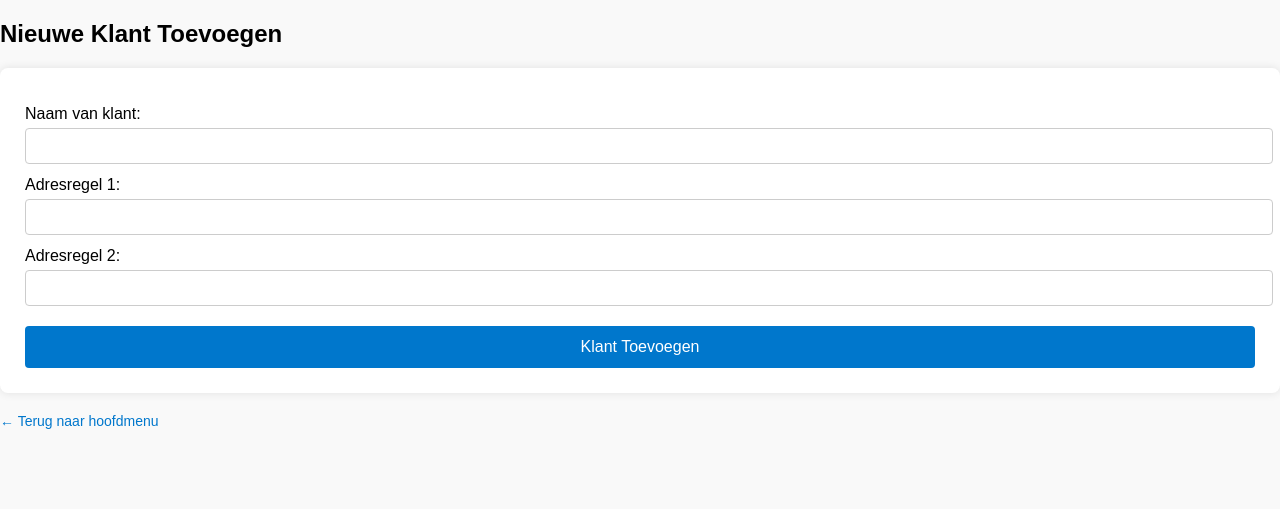
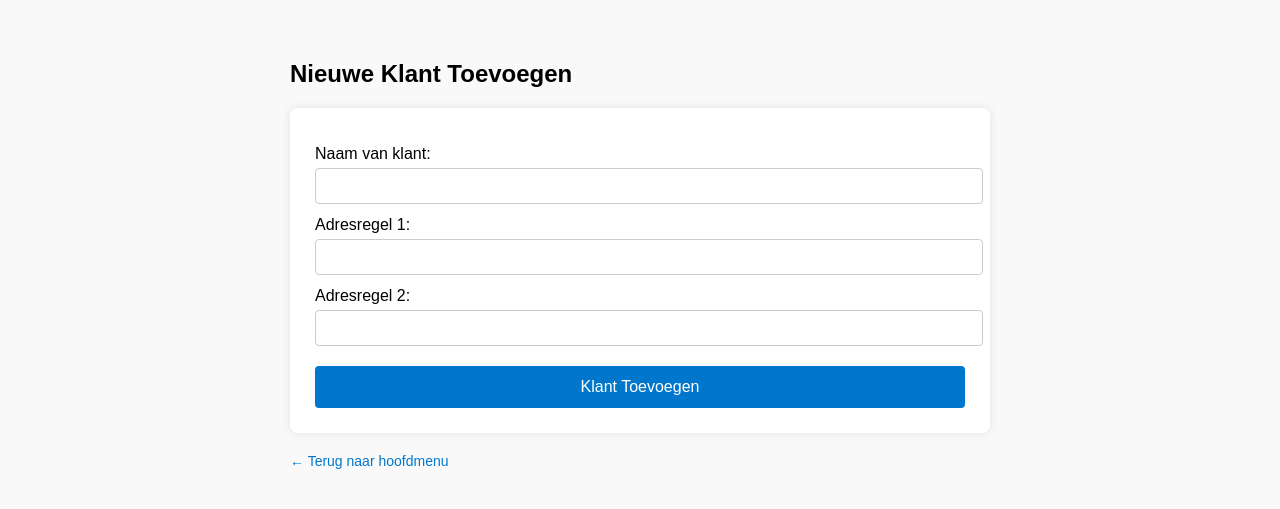
Before and after one commit to NXi99/opto-invoice-app, a Flask app: page /add-customer in a window 1280 px wide. Shown: the top 509 px of the page. Run offline with Flask 3, Linux system fonts and the light colour scheme.

Commit message:
Update style.css

```diff
--- a/static/style.css
+++ b/static/style.css
@@ -6,6 +6,12 @@ body {
     max-width: 100%;
     color: #000;
     transition: background 0.3s, color 0.3s;
+}
+
+.container {
+    max-width: 700px;
+    margin: auto;
+    padding: 40px;
 }
 
 .nav-buttons {
```
